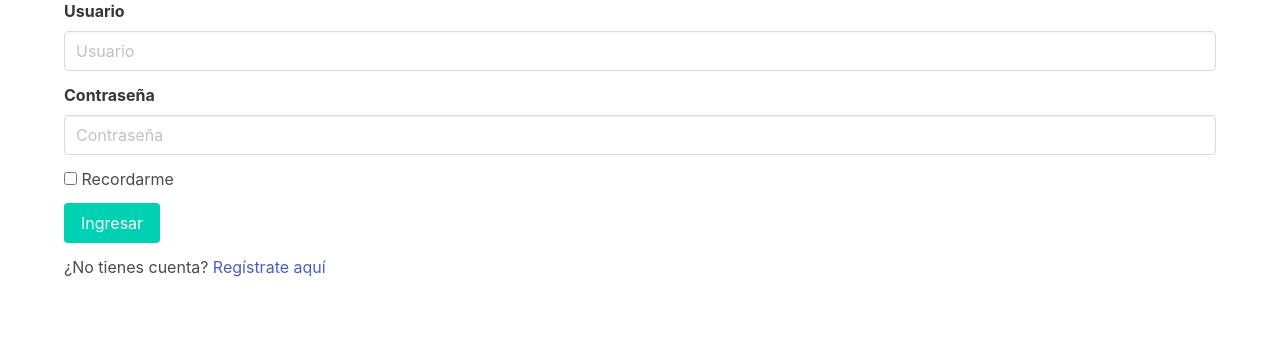
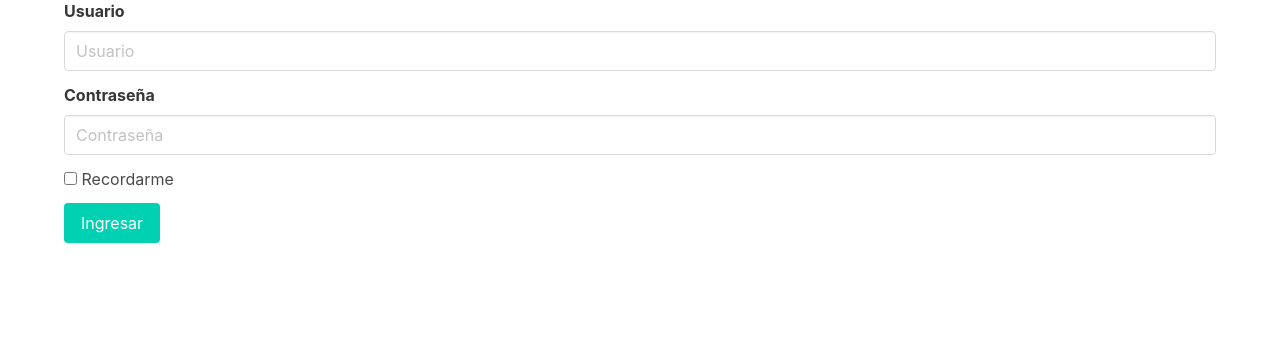
Before and after one commit to Esteban-bits/AutenticacionSesionesFlask, a Flask app: page /auth/login in a window 1280 px wide. Shown: the part 205-566 px from the top of the page. Run offline with Flask 3, Linux system fonts and the light colour scheme; some libraries are stand-ins or nearby versions.

Commit message:
Modificacion archivo login

```diff
--- a/templates/login.html
+++ b/templates/login.html
@@ -48,10 +48,6 @@
                     {{ form.submit(class="button is-primary") }}
                 </div>
             </div>
-
-            <p class="mt-3">
-                ¿No tienes cuenta? <a href="{{ url_for('auth.register') }}">Regístrate aquí</a>
-            </p>
         </form>
     </div>
 </section>
```
